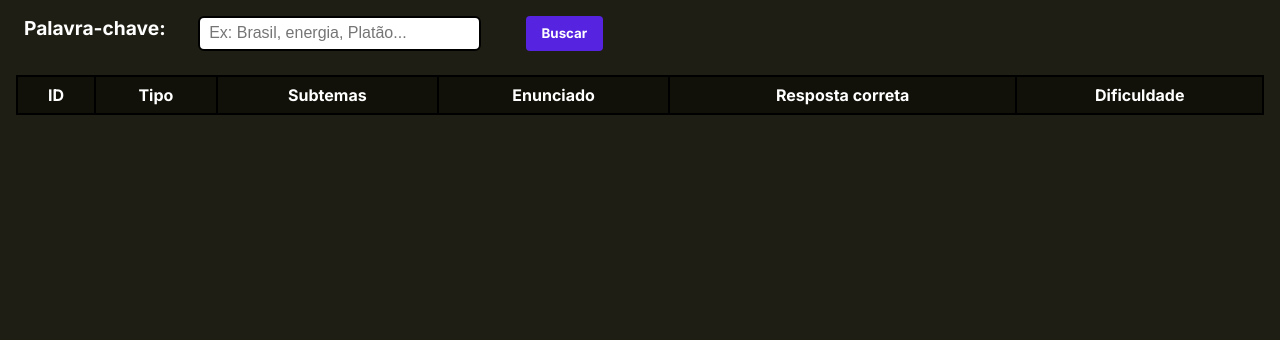
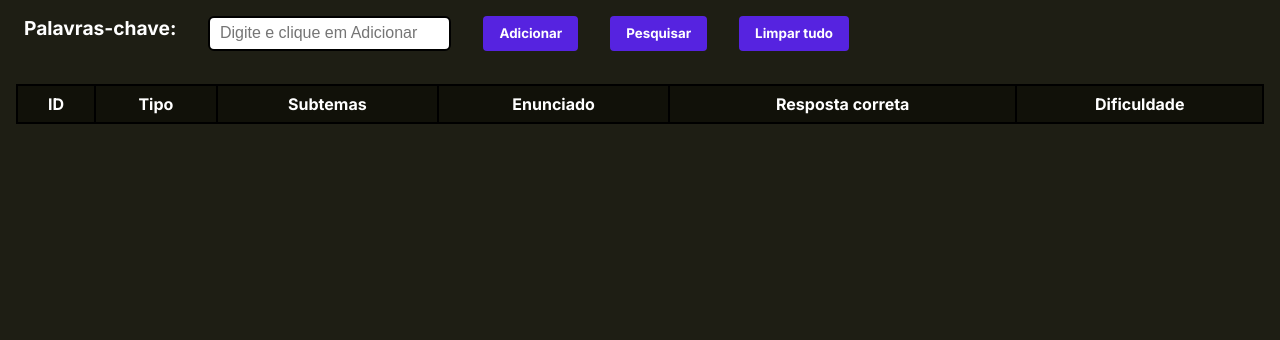
Before and after one commit to EvolvePlayStudio/DesafioDasPerguntasV.1.2.0, a Flask app: a page that uses templates/pesquisa_avancada.html in a window 1280 px wide. Shown: the part 103-443 px from the top of the page. Run offline with Flask 3, Linux system fonts and the light colour scheme; lists and menus that the app fills with data are empty.

Commit message:
Remove o tema Jogos

```diff
--- a/app.py
+++ b/app.py
@@ -33,9 +33,9 @@ formatter = logging.Formatter('[%(asctime)s] %(levelname)s in %(module)s: %(mess
 handler.setFormatter(formatter)
 app.logger.addHandler(handler)
 
-temas_disponiveis = ["Artes", "Astronomia", "Biologia", "Esportes", "Filosofia", "Geografia", "História", "Jogos", "Mídia", "Música", "Química", "Tecnologia"]
+temas_disponiveis = ["Artes", "Astronomia", "Biologia", "Esportes", "Filosofia", "Geografia", "História", "Mídia", "Música", "Química", "Tecnologia"]
 # Pode ser bom corrigi a parte abaixo, pois os últimos 2 ids devem fazer referência apenas às discursivas e os 2 primeiros às objetivas
-ids_perguntas_visitante = {"Artes": [163, 176, 257, 267], "Astronomia": [8, 12, 111, 117], "Biologia": [22, 24, 8, 48], "Esportes": [55, 59, 79, 12], "Filosofia": [142, 149, 230, 237], "Geografia": [87, 84, 169, 170], "História": [36, 42, 2, 275], "Jogos": [290, 293, 379, 380], "Mídia": [109, 106, 188, 209], "Música": [255, 231, 313, 327], "Química": [189, 184, 303, 304], "Tecnologia": [243, 246, 152, 358]}
+ids_perguntas_visitante = {"Artes": [163, 176, 257, 267], "Astronomia": [8, 12, 111, 117], "Biologia": [22, 24, 8, 48], "Esportes": [55, 59, 79, 12], "Filosofia": [142, 149, 230, 237], "Geografia": [87, 84, 169, 170], "História": [36, 42, 2, 275], "Mídia": [109, 106, 188, 209], "Música": [255, 231, 313, 327], "Química": [189, 184, 303, 304], "Tecnologia": [243, 246, 152, 358]}
 app.secret_key = os.getenv("SECRET_KEY")
 invite_token = os.getenv("TOKEN_CONVITE")
 email_regex = r"^[a-zA-Z0-9._%+-]+@[a-zA-Z0-9.-]+\.[a-zA-Z]{2,}$"
@@ -885,7 +885,7 @@ def listar_perguntas(user_id):
     visitante = session.get("visitante")
 
     # Configurações locais
-    limit = 90 if modo == 'desafio' else 300
+    limit = 100 if modo == 'desafio' else 1000
 
     # Validações
     if not tema or modo not in ('desafio', 'revisao') or tipo_pergunta not in ('objetiva', 'discursiva'):
@@ -923,9 +923,7 @@ def listar_perguntas(user_id):
 
         where_status = "p.status != 'Deletada'" if is_privileged else "p.status = 'Ativa'"
 
-        """
         where_status = "p.status = 'Em teste'" if is_privileged else "p.status = 'Ativa'"
-        """
 
         sql = f"""
             SELECT {select_clause}
@@ -1118,7 +1116,7 @@ def pesquisa_avancada():
 def pesquisar_perguntas():
     data = request.get_json()
     tema = data.get("tema")
-    palavra = data.get("palavra", "").strip().lower()
+    palavras = data.get("palavras", [])
 
     conn = get_db_connection()
     cur = conn.cursor()
@@ -1127,23 +1125,28 @@ def pesquisar_perguntas():
 
     # -------- OBJETIVAS --------
     query_obj = """
-        SELECT id_pergunta, subtemas, enunciado,
-            alternativa_a, alternativa_b, alternativa_c, alternativa_d,
-            resposta_correta, dificuldade
-        FROM perguntas_objetivas
-        WHERE tema = %s
-        AND (
-            LOWER(enunciado) LIKE %s
-            OR LOWER(CASE resposta_correta
-                        WHEN 'A' THEN alternativa_a
-                        WHEN 'B' THEN alternativa_b
-                        WHEN 'C' THEN alternativa_c
-                        WHEN 'D' THEN alternativa_d
-                    END) LIKE %s
-        )
+    SELECT id_pergunta, subtemas, enunciado,
+        alternativa_a, alternativa_b, alternativa_c, alternativa_d,
+        resposta_correta, dificuldade
+    FROM perguntas_objetivas
+    WHERE (tema = %s OR tema = 'Variedades')
+    AND EXISTS (
+        SELECT 1
+        FROM unnest(%s::text[]) p
+        WHERE
+            unaccent(LOWER(enunciado)) LIKE unaccent('%%' || p || '%%')
+            OR unaccent(LOWER(
+                CASE resposta_correta
+                    WHEN 'A' THEN alternativa_a
+                    WHEN 'B' THEN alternativa_b
+                    WHEN 'C' THEN alternativa_c
+                    WHEN 'D' THEN alternativa_d
+                END
+            )) LIKE unaccent('%%' || p || '%%')
+    )
     """
 
-    cur.execute(query_obj, (tema, f"%{palavra}%", f"%{palavra}%"))
+    cur.execute(query_obj, (tema, palavras))
 
     for row in cur.fetchall():
 
@@ -1169,16 +1172,20 @@ def pesquisar_perguntas():
     #   2. PERGUNTAS DISCURSIVAS
     # ================================
     query_disc = """
-        SELECT id_pergunta, subtemas, enunciado, respostas_corretas, dificuldade
-        FROM perguntas_discursivas
-        WHERE tema = %s
-        AND (
-            LOWER(enunciado) LIKE %s
-            OR LOWER(respostas_corretas::text) LIKE %s
-        )
+    SELECT id_pergunta, subtemas, enunciado, respostas_corretas, dificuldade
+    FROM perguntas_discursivas
+    WHERE (tema = %s OR tema = 'Variedades')
+    AND EXISTS (
+        SELECT 1
+        FROM unnest(%s::text[]) p
+        WHERE
+            unaccent(LOWER(enunciado)) LIKE unaccent('%%' || p || '%%')
+            OR unaccent(LOWER(respostas_corretas::text)) LIKE unaccent('%%' || p || '%%')
+    )
     """
 
-    cur.execute(query_disc, (tema, f"%{palavra}%", f"%{palavra}%"))
+    cur.execute(query_disc, (tema, palavras))
+
     for row in cur.fetchall():
         id_p, subtemas, enunciado, respostas, dif = row
 
--- a/static/pesquisaAvancada.js
+++ b/static/pesquisaAvancada.js
@@ -1,12 +1,60 @@
-document.getElementById("btn-buscar").addEventListener("click", () => {
-    const tema = document.getElementById("tema").value;
-    const palavra = document.getElementById("keyword").value.trim();
+const palavrasChave = [];
 
-    buscarPerguntas(tema, palavra);
+document.getElementById("btn-adicionar").addEventListener("click", () => {
+  const input = document.getElementById("keyword-input");
+  const valor = input.value.trim().toLowerCase();
+
+  if (!valor || palavrasChave.includes(valor)) return;
+
+  palavrasChave.push(valor);
+  input.value = "";
+  renderizarTags();
 });
 
-async function buscarPerguntas(tema, palavra) {
-    console.log("Botão pressionado")
+document.getElementById("btn-pesquisar").addEventListener("click", () => {
+  const tema = document.getElementById("tema").value;
+
+  if (palavrasChave.length === 0) {
+    alert("Adicione ao menos uma palavra-chave.");
+    return;
+  }
+
+  buscarPerguntas(tema, palavrasChave);
+});
+
+document.getElementById("btn-limpar").addEventListener("click", () => {
+  palavrasChave.length = 0;
+  renderizarTags();
+});
+
+document.getElementById("btn-voltar").addEventListener("click", () => {
+    window.location.href = "/home";
+});
+
+function renderizarTags() {
+  const container = document.getElementById("tags-container");
+  container.innerHTML = "";
+
+  palavrasChave.forEach((palavra, index) => {
+    const tag = document.createElement("div");
+    tag.className = "tag";
+    tag.innerHTML = `
+      ${palavra}
+      <button data-index="${index}">✕</button>
+    `;
+    container.appendChild(tag);
+  });
+
+  // Remover TAG individual
+  container.querySelectorAll("button").forEach(btn => {
+    btn.addEventListener("click", () => {
+      palavrasChave.splice(btn.dataset.index, 1);
+      renderizarTags();
+    });
+  });
+}
+
+async function buscarPerguntas(tema, palavras) {
   const tabela = document.querySelector("#tabela-perguntas tbody");
   tabela.innerHTML = `
     <tr>
@@ -20,12 +68,14 @@ async function buscarPerguntas(tema, palavra) {
     const response = await fetch("/pesquisar_perguntas", {
       method: "POST",
       headers: {"Content-Type": "application/json"},
-            body: JSON.stringify({ tema: tema, palavra: palavra })
+      body: JSON.stringify({
+        tema: tema,
+        palavras: palavras
+      })
     });
 
     const dados = await response.json();
-
-        tabela.innerHTML = ""; // limpa antes de preencher
+    tabela.innerHTML = "";
 
     if (dados.length === 0) {
       tabela.innerHTML = `
@@ -39,31 +89,25 @@ async function buscarPerguntas(tema, palavra) {
     }
 
     dados.forEach(item => {
-            let respostaFormatada = item.resposta;
-
-            // Se for discursiva, a resposta vem como array → transformamos em texto
-            if (item.tipo === "Discursiva") {
-                if (Array.isArray(respostaFormatada)) {
-                    respostaFormatada = respostaFormatada.join(", ");
-                }
+      let resposta = item.resposta;
+      if (item.tipo === "Discursiva" && Array.isArray(resposta)) {
+        resposta = resposta.join(", ");
       }
 
-            const linha = `
+      tabela.insertAdjacentHTML("beforeend", `
         <tr>
           <td>${item.id_pergunta}</td>
           <td>${item.tipo}</td>
           <td>${item.subtemas}</td>
           <td>${item.enunciado}</td>
-                    <td>${respostaFormatada}</td>
+          <td>${resposta}</td>
           <td>${item.dificuldade}</td>
         </tr>
-            `;
-
-            tabela.insertAdjacentHTML("beforeend", linha);
+      `);
     });
 
   } catch (err) {
-        console.error("Erro na pesquisa:", err);
+    console.error(err);
     tabela.innerHTML = `
       <tr>
         <td colspan="6" style="text-align:center; font-weight:bold; color:red;">
@@ -73,8 +117,3 @@ async function buscarPerguntas(tema, palavra) {
     `;
   }
 }
-
-// Botão Voltar
-document.getElementById("btn-voltar").addEventListener("click", () => {
-    window.location.href = "/home";
-});
--- a/templates/home.html
+++ b/templates/home.html
@@ -304,10 +304,6 @@
           <img src="{{ url_for('static', filename='img/Historia.jpeg') }}" alt="História">
           <span>História</span>
         </div>
-        <div class="card tema-card" data-tema="Jogos">
-          <img src="{{ url_for('static', filename='img/Jogos.jpeg') }}" alt="Jogos">
-          <span>Jogos</span>
-        </div>
         <div class="card tema-card" data-tema="Mídia">
           <img src="{{ url_for('static', filename='img/Midia.jpeg') }}" alt="Mídia">
           <span>Mídia</span>
--- a/templates/pesquisa.html
+++ b/templates/pesquisa.html
@@ -264,7 +264,6 @@
       <option>Esportes</option>
       <option>Geografia</option>
       <option>História</option>
-      <option>Jogos</option>
       <option>Mídia</option>
       <option>Música</option>
       <option>Química</option>
--- a/templates/pesquisa_avancada.html
+++ b/templates/pesquisa_avancada.html
@@ -113,6 +113,24 @@
       width: 70px;
       align-items: center;
       gap: 0.6rem;
+    }
+    .tag {
+      background-color: goldenrod;
+      color: black;
+      font-weight: bold;
+      padding: 0.3rem 0.6rem;
+      border-radius: 12px;
+      display: inline-flex;
+      align-items: center;
+      gap: 0.4rem;
+    }
+
+    .tag button {
+      background: none;
+      border: none;
+      color: black;
+      font-weight: bold;
+      cursor: pointer;
     }
     .subtemas-wrap {
       display: grid;
@@ -249,9 +267,9 @@
       <option>Astronomia</option>
       <option>Biologia</option>
       <option>Esportes</option>
+      <option>Filosofia</option>
       <option>Geografia</option>
       <option>História</option>
-      <option>Jogos</option>
       <option>Mídia</option>
       <option>Música</option>
       <option>Química</option>
@@ -260,23 +278,42 @@
     </div>
     </div>
 
-    <!-- Campo de Palavra-Chave -->
-    <div class="filtros-container" style="margin-top: 1rem; justify-content: flex-start;">
-    <label for="keyword" style="font-size: 1.2rem; color: white; font-weight: bold;">Palavra-chave:</label>
+    <!-- Campo de Palavras-Chave -->
+    <div class="filtros-container" style="margin-top: 1rem; justify-content: flex-start; flex-wrap: wrap;">
+
+      <label style="font-size: 1.2rem; color: white; font-weight: bold;">
+        Palavras-chave:
+      </label>
+
       <input
-        id="keyword"
+        id="keyword-input"
         type="text"
-        placeholder="Ex: Brasil, energia, Platão..."
+        placeholder="Digite e clique em Adicionar"
         style="
           padding: 0.4rem 0.6rem;
           font-size: 1rem;
           border-radius: 6px;
           border: 2px solid black;
-            width: 260px;
+          width: 220px;
         "
       >
-    <button id="btn-buscar" style="margin-left: 0.8rem;">Buscar</button>
+
+      <button id="btn-adicionar">Adicionar</button>
+      <button id="btn-pesquisar">Pesquisar</button>
+      <button id="btn-limpar">Limpar tudo</button>
+
     </div>
+
+    <!-- Área das TAGs -->
+    <div
+      id="tags-container"
+      style="
+        margin-top: 0.6rem;
+        display: flex;
+        flex-wrap: wrap;
+        gap: 0.5rem;
+      "
+    ></div>
 
     <div class="tabela-scroll-wrapper">
       <table id="tabela-perguntas">
--- a/templates/sobre_o_app.html
+++ b/templates/sobre_o_app.html
@@ -44,7 +44,7 @@
       <!-- Conteúdo -->
       <h2 class="h2-politica-de-privacidade">1. Informações Gerais</h2>
       <p class="p-politica-de-privacidade">
-        Desafio das perguntas é um app gratuito (contamos com doações dos usuários), criado para proporcionar uma experiência desafiadora e educativa, com um sistema de rankings e pontuações em cada tema para estimular a evolução do jogador ao longo do tempo. Atualmente são oferecidos 12 temas (Artes, Astronomia, Biologia, Esportes, Filosofia, Geografia, História, Jogos, Mídia, Música, Química e Tecnologia) e um sistema para avaliar a qualidade da pergunta após cada resposta enviada.
+        Desafio das perguntas é um app gratuito (contamos com doações dos usuários), criado para proporcionar uma experiência desafiadora e educativa, com um sistema de rankings e pontuações que medem o desempenho do jogador em cada tema.
       </p>
 
       <h2 class="h2-politica-de-privacidade">2. Perguntas discursivas</h2>
```
Also changed, not shown: static/sitemap.xml (+4 -4 lines). Lines whose indentation alone changed are shown as unchanged.
